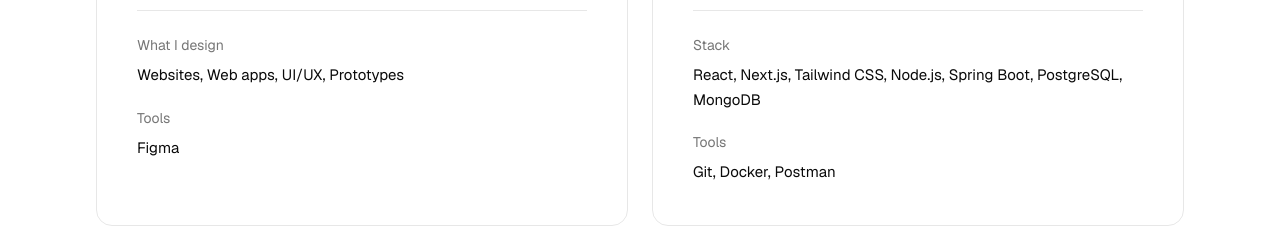
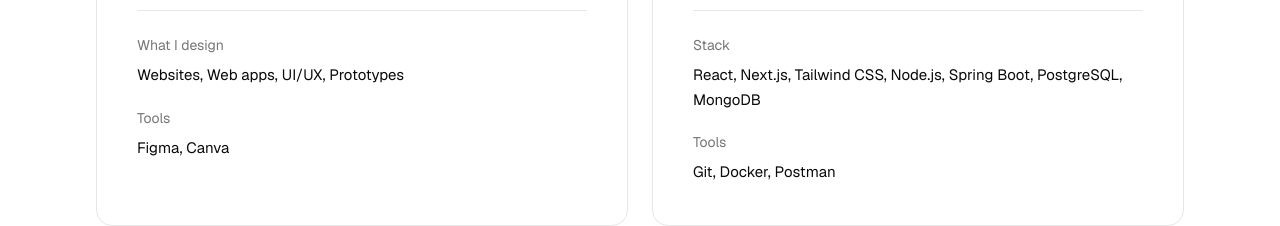
Before and after one commit to filipe-sitoe/filipe-sitoe.github.io, a Next.js app: page / in a window 1280 px wide. Shown: the part 2700-2926 px from the top of the page. Built offline with nearby package versions, Linux system fonts and the light colour scheme; no server answers.

Commit message:
bugs fix

```diff
--- a/src/app/globals.css
+++ b/src/app/globals.css
@@ -29,6 +29,7 @@
 @layer base {
   html {
     scroll-behavior: smooth;
+    background: var(--ink);
   }
 
   body {
--- a/src/components/layout/Footer.tsx
+++ b/src/components/layout/Footer.tsx
@@ -5,7 +5,7 @@
   const year = new Date().getFullYear();
 
   return (
-    <footer className="border-t border-white/10 bg-ink text-white/45">
+    <footer className="relative -mt-px border-t border-white/10 bg-ink text-white/45">
       <Container className="flex flex-col items-center gap-1 py-8 text-sm sm:flex-row sm:justify-between">
         <p>
           © {year} {site.name}
--- a/src/content/site.ts
+++ b/src/content/site.ts
@@ -32,7 +32,7 @@
     text: "I design interfaces that are simple to use and pleasant to look at, with clear hierarchy and consistent details.",
     groups: [
       { label: "What I design", items: ["Websites", "Web apps", "UI/UX", "Prototypes"] },
-      { label: "Tools", items: ["Figma"] },
+      { label: "Tools", items: ["Figma", "Canva"] },
     ],
   },
   {
```
